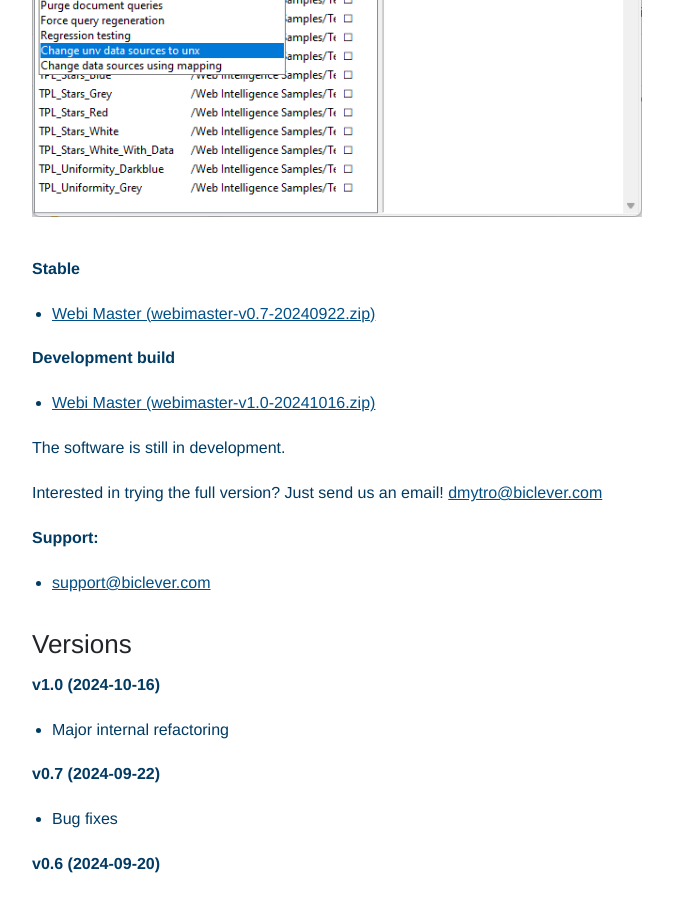
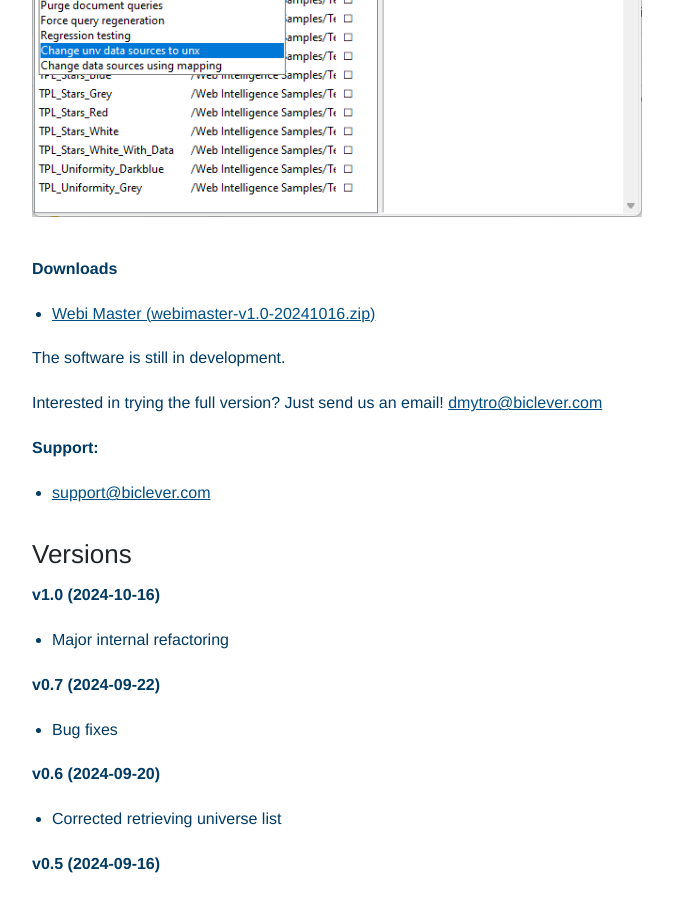
Before and after one commit to biclever/biclever.github.io, a Jekyll site: the page built from _products/webi-master.md, in a window 1280 px wide and 900 px high, scrolled down 1177 px. Shown: the whole window, without its empty margins (143-816 px from the left). Built offline with Jekyll 4.4.1, drawn with Linux system fonts in a browser that asks for light colours.

Commit message:
removed v0.7

```diff
--- a/_products/webi-master.md
+++ b/_products/webi-master.md
@@ -31,10 +31,7 @@
 
 ![Webi Master 0.7](/images/pages/webimaster-01.png)
 
-**Stable**
-- [Webi Master (webimaster-v0.7-20240922.zip)](https://drive.google.com/uc?export=download&id=11_Znvo6NKx12eKKMjHZCjM6uwnTm5k9t)
-
-**Development build**
+**Downloads**
 - [Webi Master (webimaster-v1.0-20241016.zip)](https://drive.google.com/uc?export=download&id=1dL0DfSwnK4GESce056L-CQAQfl3OJIW1)
 
 The software is still in development.
```
